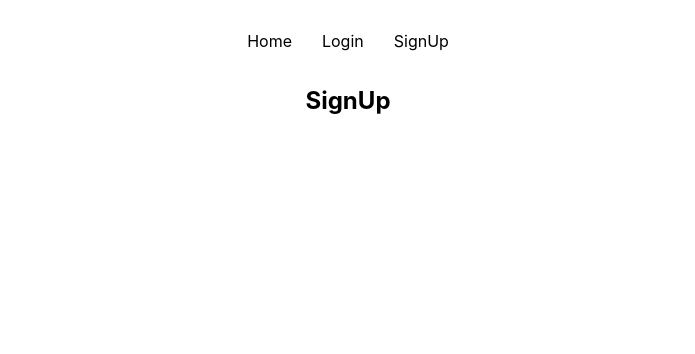
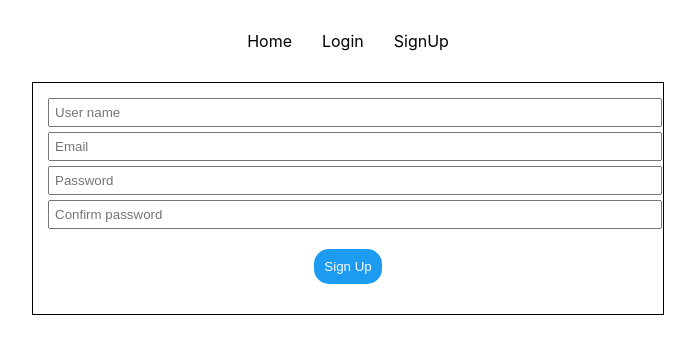
Before and after one commit to jfilo97/social-app, a React (Create React App) app: page /signup in a window 1280 px wide. Shown: the top 354 px of the page, without its empty margins (292-987 px from the left). Built offline with nearby package versions, Linux system fonts and the light colour scheme.

Commit message:
koniec social-app

```diff
--- a/src/routes/AppRoutes.jsx
+++ b/src/routes/AppRoutes.jsx
@@ -8,7 +8,7 @@ const AppRoutes = (props) => {
         <Routes>
             <Route path="/" element={<Home user={props.user} />} />
             <Route path="/Login" element={<Login user={props.user} setUser={props.setUser} />} />
-            <Route path="/signup" element={<SignUp />} />
+            <Route path="/signup" element={<SignUp user={props.user} />} />
         </Routes>
     );
 }
--- /dev/null
+++ b/src/views/SignUp.css
@@ -0,0 +1,22 @@
+.signUp form {
+    border: 1px solid black;
+    max-width: 600px;
+    margin: auto;
+    padding: 15px;
+}
+
+.signUp form input {
+    display: block;
+    width: 100%;
+    margin-bottom: 5px;
+    padding: 5px;
+}
+.signUp .btn {
+    display: inline-block;
+    margin: 15px 0;
+}
+
+.signUp .btn:disabled {
+    background-color: gray;
+    cursor: not-allowed;
+}
--- a/src/views/SignUp.jsx
+++ b/src/views/SignUp.jsx
@@ -1,5 +1,214 @@
-const SignUp = () => {
-    return <h2>SignUp</h2>;
-}
+import { useState } from 'react';
+
+import './SignUp.css'
+
+import axios from "axios";
+import { Link } from "react-router-dom"
+import { Navigate } from 'react-router-dom';
+
+const SignUp = (props) => {
+
+    const [formData, setFormData] = useState({
+        username: "",
+        email: "",
+        password: "",
+        confirmPassword: "",
+    });
+
+
+    const [errors, setErrors] = useState({
+        username: "",
+        email: "",
+        password: "",
+        confirmPassword: "",
+    });
+
+    const [signUpMessage, setSignUpMessage] = useState('');
+    const [signUpDone, setSignUpDone] = useState(false);
+
+
+    const validate = () => {
+        let validationErrors = {
+            username: false,
+            email: false,
+            password: false,
+            confirmPassword: false
+        };
+
+
+        if (formData.username.trim().length < 4) {
+            validationErrors.username = true;
+            setErrors(prevErrors => {
+                return {
+                    ...prevErrors,
+                    username: "Username should have at least 4 characters",
+                };
+            });
+        } else if (!/^[^\s]*$/.test(formData.username.trim())) {
+            validationErrors.username = true;
+            setErrors(prevErrors => {
+                return {
+                    ...prevErrors,
+                    username: "Username should'n have empty characters",
+                };
+            });
+        } else {
+            validationErrors.username = false;
+            setErrors(prevErrors => {
+                return {
+                    ...prevErrors,
+                    username: "",
+                };
+            });
+        }
+
+        if (!/^[A-Z0-9._%+-]+@[A-Z0-9.-]+\.[A-Z]{2,}$/i.test(formData.email.trim())) {
+            validationErrors.email = true;
+            setErrors(prevErrors => {
+                return {
+                    ...prevErrors,
+                    email: "There is no valid email",
+                };
+            });
+        } else {
+            validationErrors.email = false;
+            setErrors(prevErrors => {
+                return {
+                    ...prevErrors,
+                    email: "",
+                };
+            });
+        }
+
+        if (formData.password.trim().length < 6) {
+            validationErrors.password = true;
+            setErrors(prevErrors => {
+                return {
+                    ...prevErrors,
+                    password: "Password should have at least 6 characters",
+                };
+            });
+        } else if (!/^[^\s]*$/.test(formData.password.trim())) {
+            validationErrors.password = true;
+            setErrors(prevErrors => {
+                return {
+                    ...prevErrors,
+                    password: "Password should'n have empty characters",
+                };
+            });
+        } else if (!/[!@#$%^&*()_+\-=[\]{};':"\\|,.<>/?]+/.test(formData.email.trim())) {
+            validationErrors.password = true;
+            setErrors(prevErrors => {
+                return {
+                    ...prevErrors,
+                    password: "Password must contain one of charts : ! # @ $ %",
+                };
+            });
+        } else {
+            validationErrors.password = false;
+            setErrors(prevErrors => {
+                return {
+                    ...prevErrors,
+                    password: "",
+                };
+            });
+        }
+
+        if (formData.password.trim() !== formData.confirmPassword.trim()) {
+            validationErrors.confirmPassword = true;
+            setErrors(prevErrors => {
+                return {
+                    ...prevErrors,
+                    confirmPassword: "Password should be the same",
+                };
+            });
+        } else {
+            validationErrors.confirmPassword = false;
+            setErrors(prevErrors => {
+                return {
+                    ...prevErrors,
+                    confirmPassword: "",
+                };
+            });
+        }
+
+
+        return (
+            !validationErrors.username &&
+            !validationErrors.email &&
+            !validationErrors.password &&
+            !validationErrors.confirmPassword
+        );
+    };
+
+
+    const handleInputChange = (e) => {
+        const target = e.target;
+        const name = target.name;
+
+        setFormData({
+            ...formData,
+            [name]: target.value,
+        });
+    };
+
+    const handleSubmit = (e) => {
+        e.preventDefault();
+
+        if (!validate()) {
+            return;
+        }
+
+        axios
+            .post("https://akademia108.pl/api/social-app/user/signup", {
+                username: formData.username,
+                email: formData.email,
+                password: formData.password,
+            })
+            .then((res) => {
+                console.log(res.data);
+
+                let resData = res.data;
+
+                if (resData.signed.up) {
+                    setSignUpMessage("Account created")
+                    setSignUpDone(true)
+                } else {
+                    if (resData.message.username) {
+                        setSignUpMessage(resData.message.username[0])
+                    } else if (resData.message.email) {
+                        setSignUpMessage(resData.message.email[0])
+                    }
+                }
+            })
+            .catch((error) => {
+                console.error(error);
+            });
+    };
+
+    return (
+        <div className="signUp">
+            {props.user && <Navigate to="/" />}
+            <form onSubmit={handleSubmit}>
+                {signUpMessage && <h2>{signUpMessage}</h2>}
+                <input type="text" name="username" placeholder="User name" onChange={handleInputChange} />
+                {errors.username && <p>{errors.username}</p>}
+                <input type="email" name="email" placeholder="Email" onChange={handleInputChange} />
+                {errors.email && <p>{errors.email}</p>}
+                <input type="password" name="password" placeholder="Password" onChange={handleInputChange} />
+                {errors.password && <p>{errors.password}</p>}
+                <input type="password" name="confirmPassword" placeholder="Confirm password" onChange={handleInputChange} />
+                {errors.confirmPassword && <p>{errors.confirmPassword}</p>}
+                <button className='btn' disabled={signUpDone}>Sign Up</button>
+
+                {signUpDone && (
+                    <div>
+                        <Link to="/login" className='btn'>Go to login</Link>
+                    </div>
+                )}
+            </form>
+        </div>
+    );
+};
 
 export default SignUp;
```
